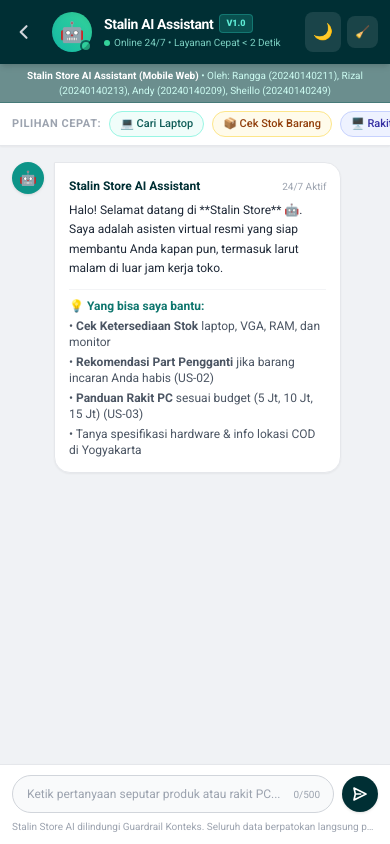
After one commit to ranggarap/PAW-Project-StalinStore, a Node server app: template views/chat.ejs in a window 390 px wide. The commit adds this page. Run offline with Node 20, Linux system fonts and the light colour scheme; the template is opened without the code that fills it, so the values that code supplies are empty; some libraries are stand-ins or nearby versions.

Commit message:
Week<10>(feat): bikin antarmuka frontend AI Assistant Mobile Web, integrasi views, dan test suite otomatis

```diff
--- /dev/null
+++ b/views/chat.ejs
@@ -0,0 +1,422 @@
+<!DOCTYPE html>
+<html lang="id" class="h-full">
+<head>
+    <meta charset="UTF-8">
+    <meta name="viewport" content="width=device-width, initial-scale=1.0, maximum-scale=1.0, user-scalable=no">
+    <title><%= title %></title>
+    <!-- Tailwind CSS CDN -->
+    <script src="https://cdn.tailwindcss.com"></script>
+    <script>
+        tailwind.config = {
+            darkMode: 'class',
+            theme: {
+                extend: {
+                    colors: {
+                        stalin: {
+                            50: '#f0fdfa',
+                            500: '#14b8a6',
+                            900: '#002f34'
+                        }
+                    }
+                }
+            }
+        }
+    </script>
+    <link rel="preconnect" href="https://fonts.googleapis.com">
+    <link rel="preconnect" href="https://fonts.gstatic.com" crossorigin>
+    <link href="https://fonts.googleapis.com/css2?family=Roboto:wght@400;500;700;900&display=swap" rel="stylesheet">
+    <style>
+        body { font-family: 'Roboto', sans-serif; }
+        /* Animasi Bouncing Dots Loading */
+        .dot-flashing {
+            display: inline-block;
+            width: 8px;
+            height: 8px;
+            border-radius: 50%;
+            background-color: #14b8a6;
+            animation: dotFlashing 1s infinite alternate;
+        }
+        .dot-flashing:nth-child(2) { animation-delay: 0.2s; }
+        .dot-flashing:nth-child(3) { animation-delay: 0.4s; }
+        @keyframes dotFlashing {
+            0% { transform: scale(0.6); opacity: 0.4; }
+            100% { transform: scale(1.2); opacity: 1; }
+        }
+    </style>
+</head>
+<body class="bg-[#f0f2f5] dark:bg-gray-900 text-[#002f34] dark:text-gray-100 h-full flex flex-col transition-colors duration-200 antialiased select-none">
+
+    <!-- Top Navigation Header (Mobile-First) -->
+    <header class="bg-[#002f34] text-white px-3 sm:px-6 py-3 flex-shrink-0 shadow-md z-30">
+        <div class="max-w-4xl mx-auto flex items-center justify-between gap-2">
+
+            <!-- Left: Back Button & Bot Identity -->
+            <div class="flex items-center space-x-3">
+                <a href="/" class="p-1.5 -ml-1 text-gray-300 hover:text-white rounded-full hover:bg-white/10 transition" title="Kembali ke Katalog">
+                    <svg xmlns="http://www.w3.org/2000/svg" class="h-5 w-5" fill="none" viewBox="0 0 24 24" stroke="currentColor">
+                        <path stroke-linecap="round" stroke-linejoin="round" stroke-width="2.5" d="M15 19l-7-7 7-7" />
+                    </svg>
+                </a>
+
+                <div class="relative flex-shrink-0">
+                    <div class="w-10 h-10 rounded-full bg-gradient-to-tr from-teal-500 to-emerald-400 flex items-center justify-center text-white font-black text-xl shadow-inner">
+                        🤖
+                    </div>
+                    <span class="absolute bottom-0 right-0 w-3 h-3 bg-emerald-400 border-2 border-[#002f34] rounded-full animate-pulse"></span>
+                </div>
+
+                <div>
+                    <div class="flex items-center space-x-1.5">
+                        <h1 class="text-sm sm:text-base font-bold tracking-tight text-white leading-none">
+                            Stalin AI Assistant
+                        </h1>
+                        <span class="text-[9px] font-black uppercase px-1.5 py-0.5 rounded bg-teal-400/20 text-teal-300 border border-teal-400/30">
+                            v1.0
+                        </span>
+                    </div>
+                    <p class="text-[10px] sm:text-xs text-teal-200/80 mt-0.5 flex items-center gap-1">
+                        <span class="w-1.5 h-1.5 rounded-full bg-emerald-400 inline-block"></span>
+                        Online 24/7 &bull; Layanan Cepat &lt; 2 Detik
+                    </p>
+                </div>
+            </div>
+
+            <!-- Right: Dark Mode Toggle & Reset Chat -->
+            <div class="flex items-center space-x-1.5 sm:space-x-2">
+                <!-- Dark Mode Toggle Button (F-04 PRD: Night Mode) -->
+                <button id="theme-toggle" onclick="toggleDarkMode()" class="p-2 rounded-lg bg-white/10 hover:bg-white/20 text-teal-200 hover:text-white transition" title="Ganti Mode Gelap/Terang (Belanja Malam Hari)">
+                    <span id="theme-icon">🌙</span>
+                </button>
+
+                <!-- Clear Chat Button -->
+                <button onclick="clearChatHistory()" class="p-2 rounded-lg bg-white/10 hover:bg-white/20 text-teal-200 hover:text-white transition text-xs font-medium" title="Hapus Riwayat Obrolan">
+                    🧹
+                </button>
+            </div>
+
+        </div>
+    </header>
+
+    <!-- Sub-Header / PRD Authors Banner -->
+    <div class="bg-teal-900/60 dark:bg-gray-800 text-teal-100 text-[10px] sm:text-[11px] py-1 px-4 text-center border-b border-teal-800/40">
+        <span class="font-bold text-white">Stalin Store AI Assistant (Mobile Web)</span> &bull;
+        Oleh: Rangga (20240140211), Rizal (20240140213), Andy (20240140209), Sheillo (20240140249)
+    </div>
+
+    <!-- Quick Replies Bar (US-04: Tombol menu cepat di HP tanpa perlu banyak ketik) -->
+    <div class="bg-white dark:bg-gray-800 border-b border-gray-200 dark:border-gray-700 px-3 py-2 flex-shrink-0 overflow-x-auto scrollbar-none shadow-sm">
+        <div class="max-w-4xl mx-auto flex items-center space-x-2 text-xs whitespace-nowrap">
+            <span class="text-[11px] font-bold text-gray-400 uppercase tracking-wider flex-shrink-0">
+                Pilihan Cepat:
+            </span>
+            <button onclick="sendQuickReply('Rekomendasikan laptop gaming yang tersedia di toko')" class="px-2.5 py-1 bg-teal-50 dark:bg-gray-700 hover:bg-teal-100 dark:hover:bg-gray-600 text-teal-800 dark:text-teal-300 border border-teal-200 dark:border-gray-600 rounded-full font-medium transition text-[11px] flex items-center gap-1">
+                💻 Cari Laptop
+            </button>
+            <button onclick="sendQuickReply('Apakah PC Gaming Core i5 dan Mouse Logitech masih ada stoknya?')" class="px-2.5 py-1 bg-amber-50 dark:bg-gray-700 hover:bg-amber-100 dark:hover:bg-gray-600 text-amber-800 dark:text-amber-300 border border-amber-200 dark:border-gray-600 rounded-full font-medium transition text-[11px] flex items-center gap-1">
+                📦 Cek Stok Barang
+            </button>
+            <button onclick="sendQuickReply('Saya mau panduan merakit PC dengan budget 10 Juta yang kompatibel')" class="px-2.5 py-1 bg-indigo-50 dark:bg-gray-700 hover:bg-indigo-100 dark:hover:bg-gray-600 text-indigo-800 dark:text-indigo-300 border border-indigo-200 dark:border-gray-600 rounded-full font-medium transition text-[11px] flex items-center gap-1">
+                🖥️ Rakit PC 10 Jt
+            </button>
+            <button onclick="sendQuickReply('Jika barang incaran saya habis, apakah ada rekomendasi part pengganti?')" class="px-2.5 py-1 bg-blue-50 dark:bg-gray-700 hover:bg-blue-100 dark:hover:bg-gray-600 text-blue-800 dark:text-blue-300 border border-blue-200 dark:border-gray-600 rounded-full font-medium transition text-[11px] flex items-center gap-1">
+                🔄 Part Pengganti
+            </button>
+            <a href="https://wa.me/<%= adminWhatsApp.replace(/[^0-9]/g, '') %>?text=Halo%20Admin%20Stalin%20Store%2C%20saya%20butuh%20bantuan" target="_blank" class="px-2.5 py-1 bg-emerald-50 dark:bg-gray-700 hover:bg-emerald-100 dark:hover:bg-gray-600 text-emerald-800 dark:text-emerald-300 border border-emerald-200 dark:border-gray-600 rounded-full font-medium transition text-[11px] flex items-center gap-1">
+                💬 Admin WA
+            </a>
+        </div>
+    </div>
+
+    <!-- Main Chat Messages Container -->
+    <main id="chat-messages" class="flex-grow overflow-y-auto px-3 sm:px-6 py-4 space-y-4 max-w-4xl mx-auto w-full">
+
+        <!-- Welcome Message from AI (US-01: Auto Greeting) -->
+        <div class="flex items-start space-x-2.5 max-w-[90%] sm:max-w-[80%]">
+            <div class="w-8 h-8 rounded-full bg-teal-600 text-white flex items-center justify-center flex-shrink-0 shadow text-sm">
+                🤖
+            </div>
+            <div class="bg-white dark:bg-gray-800 border border-gray-200 dark:border-gray-700 rounded-2xl rounded-tl-none p-3.5 shadow-sm text-xs sm:text-sm text-gray-800 dark:text-gray-200 leading-relaxed">
+                <p class="font-bold text-[#002f34] dark:text-teal-400 mb-1 flex items-center justify-between">
+                    <span>Stalin Store AI Assistant</span>
+                    <span class="text-[10px] text-gray-400 font-normal">24/7 Aktif</span>
+                </p>
+                <p>
+                    Halo! Selamat datang di **Stalin Store** 🤖. Saya adalah asisten virtual resmi yang siap membantu Anda kapan pun, termasuk larut malam di luar jam kerja toko.
+                </p>
+                <div class="mt-2.5 pt-2 border-t border-gray-100 dark:border-gray-700 text-xs text-gray-600 dark:text-gray-300 space-y-1">
+                    <p class="font-semibold text-teal-700 dark:text-teal-300">💡 Yang bisa saya bantu:</p>
+                    <p>&bull; <strong>Cek Ketersediaan Stok</strong> laptop, VGA, RAM, dan monitor</p>
+                    <p>&bull; <strong>Rekomendasi Part Pengganti</strong> jika barang incaran Anda habis (US-02)</p>
+                    <p>&bull; <strong>Panduan Rakit PC</strong> sesuai budget (5 Jt, 10 Jt, 15 Jt) (US-03)</p>
+                    <p>&bull; Tanya spesifikasi hardware &amp; info lokasi COD di Yogyakarta</p>
+                </div>
+            </div>
+        </div>
+
+    </main>
+
+    <!-- Typing / Processing Indicator (Hidden by default) -->
+    <div id="typing-indicator" class="hidden px-4 sm:px-6 py-2 max-w-4xl mx-auto w-full flex-shrink-0">
+        <div class="flex items-center space-x-2 text-xs text-teal-700 dark:text-teal-300 bg-white/80 dark:bg-gray-800/80 backdrop-blur-sm border border-gray-200 dark:border-gray-700 rounded-full px-3.5 py-1.5 w-fit shadow-sm">
+            <span>🤖 AI sedang menganalisis katalog</span>
+            <span class="flex items-center space-x-1 ml-1">
+                <span class="dot-flashing"></span>
+                <span class="dot-flashing"></span>
+                <span class="dot-flashing"></span>
+            </span>
+        </div>
+    </div>
+
+    <!-- Bottom Chat Input Bar (Mobile Web) -->
+    <footer class="bg-white dark:bg-gray-800 border-t border-gray-200 dark:border-gray-700 px-3 sm:px-6 py-2.5 sm:py-3 flex-shrink-0 shadow-lg">
+        <div class="max-w-4xl mx-auto">
+
+            <form id="chat-form" onsubmit="handleChatSubmit(event)" class="flex items-center gap-2">
+                <!-- Text Input -->
+                <div class="relative flex-grow">
+                    <input
+                        type="text"
+                        id="user-input"
+                        maxlength="500"
+                        placeholder="Ketik pertanyaan seputar produk atau rakit PC..."
+                        class="w-full pl-3.5 pr-12 py-2.5 sm:py-3 bg-gray-50 dark:bg-gray-700 text-xs sm:text-sm text-gray-800 dark:text-white rounded-full border border-gray-300 dark:border-gray-600 focus:outline-none focus:ring-2 focus:ring-teal-500 transition placeholder-gray-400"
+                        autocomplete="off"
+                    >
+                    <span id="char-count" class="absolute right-3.5 top-1/2 -translate-y-1/2 text-[10px] text-gray-400 pointer-events-none">
+                        0/500
+                    </span>
+                </div>
+
+                <!-- Send Button -->
+                <button
+                    type="submit"
+                    id="send-button"
+                    class="bg-[#002f34] dark:bg-teal-600 hover:bg-teal-800 dark:hover:bg-teal-500 text-white rounded-full p-2.5 sm:p-3 flex items-center justify-center transition shadow transform active:scale-95 flex-shrink-0"
+                    title="Kirim Pertanyaan"
+                >
+                    <svg xmlns="http://www.w3.org/2000/svg" class="h-4 sm:h-5 w-4 sm:w-5 rotate-90" fill="none" viewBox="0 0 24 24" stroke="currentColor">
+                        <path stroke-linecap="round" stroke-linejoin="round" stroke-width="2.5" d="M12 19l9 2-9-18-9 18 9-2zm0 0v-8" />
+                    </svg>
+                </button>
+            </form>
+
+            <p class="text-[10px] text-gray-400 dark:text-gray-500 text-center mt-1.5 truncate">
+                Stalin Store AI dilindungi Guardrail Konteks. Seluruh data berpatokan langsung pada inventaris toko.
+            </p>
+
+        </div>
+    </footer>
+
+    <!-- Chat JavaScript Engine -->
+    <script>
+        const chatMessages = document.getElementById('chat-messages');
+        const userInput = document.getElementById('user-input');
+        const sendButton = document.getElementById('send-button');
+        const typingIndicator = document.getElementById('typing-indicator');
+        const charCount = document.getElementById('char-count');
+
+        // Character counter
+        userInput.addEventListener('input', () => {
+            charCount.textContent = `${userInput.value.length}/500`;
+        });
+
+        // Dark Mode Controller (F-04)
+        function toggleDarkMode() {
+            const html = document.documentElement;
+            const icon = document.getElementById('theme-icon');
+            if (html.classList.contains('dark')) {
+                html.classList.remove('dark');
+                localStorage.setItem('theme', 'light');
+                icon.textContent = '🌙';
+            } else {
+                html.classList.add('dark');
+                localStorage.setItem('theme', 'dark');
+                icon.textContent = '☀️';
+            }
+        }
+
+        // Init theme
+        if (localStorage.getItem('theme') === 'dark' || (!localStorage.getItem('theme') && window.matchMedia('(prefers-color-scheme: dark)').matches)) {
+            document.documentElement.classList.add('dark');
+            const icon = document.getElementById('theme-icon');
+            if (icon) icon.textContent = '☀️';
+        }
+
+        function scrollToBottom() {
+            chatMessages.scrollTop = chatMessages.scrollHeight;
+        }
+
+        function formatRupiahJs(number) {
+            return new Intl.NumberFormat('id-ID', { style: 'currency', currency: 'IDR', minimumFractionDigits: 0 }).format(number);
+        }
+
+        function appendUserMessage(text) {
+            const div = document.createElement('div');
+            div.className = 'flex items-start justify-end space-x-2 max-w-[90%] sm:max-w-[80%] ml-auto';
+            div.innerHTML = `
+                <div class="bg-gradient-to-r from-teal-600 to-[#002f34] text-white rounded-2xl rounded-tr-none p-3 shadow text-xs sm:text-sm leading-relaxed">
+                    ${escapeHtml(text)}
+                </div>
+            `;
+            chatMessages.appendChild(div);
+            scrollToBottom();
+        }
+
+        function appendBotMessage(reply, products = [], isBlocked = false) {
+            const div = document.createElement('div');
+            div.className = 'flex items-start space-x-2.5 max-w-[92%] sm:max-w-[85%]';
+
+            // Format text (bold, list, bullet)
+            let formattedReply = escapeHtml(reply)
+                .replace(/\*\*(.*?)\*\*/g, '<strong>$1</strong>')
+                .replace(/\n\n/g, '<br><br>')
+                .replace(/\n/g, '<br>');
+
+            let productCardsHtml = '';
+            if (products && products.length > 0) {
+                productCardsHtml = `
+                    <div class="mt-3 pt-3 border-t border-gray-100 dark:border-gray-700 space-y-2">
+                        <p class="text-[11px] font-bold text-gray-500 dark:text-gray-400 uppercase tracking-wider">
+                            🛒 Kartu Produk Terkait (Katalog Aktif):
+                        </p>
+                        <div class="grid grid-cols-1 sm:grid-cols-2 gap-2">
+                            ${products.map(p => `
+                                <div class="bg-gray-50 dark:bg-gray-700/60 border border-gray-200 dark:border-gray-600 rounded-lg p-2.5 flex items-center space-x-2.5 hover:border-teal-500 transition group">
+                                    <img src="${p.gambar || 'https://images.unsplash.com/photo-1550745165-9bc0b252726f'}" alt="${escapeHtml(p.nama)}" class="w-14 h-14 rounded object-cover flex-shrink-0 bg-gray-200">
+                                    <div class="flex-grow min-w-0">
+                                        <div class="flex items-center space-x-1.5">
+                                            <span class="text-[9px] font-bold px-1.5 py-0.5 rounded ${p.stok ? 'bg-emerald-100 dark:bg-emerald-900/40 text-emerald-800 dark:text-emerald-300' : 'bg-rose-100 dark:bg-rose-900/40 text-rose-800 dark:text-rose-300'}">
+                                                ${p.stok ? 'Tersedia' : 'Habis'}
+                                            </span>
+                                            <span class="text-[10px] text-gray-400 truncate">&bull; ${p.kategori}</span>
+                                        </div>
+                                        <h4 class="text-xs font-bold text-gray-800 dark:text-gray-100 truncate mt-0.5 group-hover:text-teal-600 dark:group-hover:text-teal-400" title="${escapeHtml(p.nama)}">
+                                            ${escapeHtml(p.nama)}
+                                        </h4>
+                                        <p class="text-xs font-black text-[#002f34] dark:text-teal-300">
+                                            ${formatRupiahJs(p.harga)}
+                                        </p>
+                                        <div class="mt-1 flex items-center space-x-2">
+                                            <a href="/produk/${p.id}" class="text-[10px] font-bold text-teal-700 dark:text-teal-300 underline hover:text-teal-900">
+                                                Lihat Detail &rarr;
+                                            </a>
+                                        </div>
+                                    </div>
+                                </div>
+                            `).join('')}
+                        </div>
+                    </div>
+                `;
+            }
+
+            div.innerHTML = `
+                <div class="w-8 h-8 rounded-full ${isBlocked ? 'bg-rose-600' : 'bg-teal-600'} text-white flex items-center justify-center flex-shrink-0 shadow text-sm">
+                    ${isBlocked ? '🛡️' : '🤖'}
+                </div>
+                <div class="bg-white dark:bg-gray-800 border ${isBlocked ? 'border-rose-200 dark:border-rose-900' : 'border-gray-200 dark:border-gray-700'} rounded-2xl rounded-tl-none p-3.5 shadow-sm text-xs sm:text-sm text-gray-800 dark:text-gray-200 leading-relaxed w-full">
+                    <p class="font-bold text-[#002f34] dark:text-teal-400 mb-1 flex items-center justify-between text-xs">
+                        <span>Stalin AI Assistant</span>
+                        <span class="text-[10px] text-gray-400 font-normal">Baru saja</span>
+                    </p>
+                    <div>${formattedReply}</div>
+                    ${productCardsHtml}
+                </div>
+            `;
+            chatMessages.appendChild(div);
+            scrollToBottom();
+        }
+
+        function appendErrorFallback(errorMessage) {
+            const div = document.createElement('div');
+            div.className = 'flex items-start space-x-2.5 max-w-[90%] sm:max-w-[80%]';
+            div.innerHTML = `
+                <div class="w-8 h-8 rounded-full bg-amber-500 text-white flex items-center justify-center flex-shrink-0 shadow text-sm">
+                    ⚠️
+                </div>
+                <div class="bg-amber-50 dark:bg-gray-800 border border-amber-200 dark:border-amber-700 rounded-2xl rounded-tl-none p-3.5 shadow-sm text-xs sm:text-sm text-amber-900 dark:text-amber-200 leading-relaxed">
+                    <p class="font-bold mb-1">Koneksi AI Mengalami Kendala</p>
+                    <p>${escapeHtml(errorMessage)}</p>
+                    <div class="mt-3 pt-2.5 border-t border-amber-200 dark:border-gray-700">
+                        <p class="text-[11px] text-gray-600 dark:text-gray-400 mb-1.5 font-medium">
+                            🚨 Butuh respon darurat langsung dari admin toko?
+                        </p>
+                        <a href="https://wa.me/<%= adminWhatsApp.replace(/[^0-9]/g, '') %>?text=Halo%20Admin%20Stalin%20Store%2C%20saya%20butuh%20bantuan%20katalog" target="_blank" class="inline-flex items-center gap-1.5 px-3 py-1.5 bg-emerald-600 hover:bg-emerald-700 text-white font-bold rounded-lg text-xs transition shadow-sm">
+                            <span>💬</span> Hubungi WhatsApp Admin (<%= adminName %>)
+                        </a>
+                    </div>
+                </div>
+            `;
+            chatMessages.appendChild(div);
+            scrollToBottom();
+        }
+
+        async function handleChatSubmit(e) {
+            if (e) e.preventDefault();
+            const message = userInput.value.trim();
+            if (!message) return;
+
+            appendUserMessage(message);
+            userInput.value = '';
+            charCount.textContent = '0/500';
+            userInput.disabled = true;
+            sendButton.disabled = true;
+            typingIndicator.classList.remove('hidden');
+            scrollToBottom();
+
+            try {
+                const response = await fetch('/api/chat', {
+                    method: 'POST',
+                    headers: { 'Content-Type': 'application/json' },
+                    body: JSON.stringify({ message })
+                });
+
+                const data = await response.json();
+                typingIndicator.classList.add('hidden');
+
+                if (response.ok && data.success) {
+                    appendBotMessage(
+                        data.data.reply,
+                        data.data.products || [],
+                        Boolean(data.data.guardrailBlocked)
+                    );
+                } else {
+                    appendErrorFallback(data.error || 'Terjadi kesalahan sistem saat memproses pesan Anda.');
+                }
+            } catch (err) {
+                typingIndicator.classList.add('hidden');
+                appendErrorFallback('Gagal terhubung ke server backend. Mohon periksa koneksi internet Anda atau hubungi admin.');
+            } finally {
+                userInput.disabled = false;
+                sendButton.disabled = false;
+                userInput.focus();
+                scrollToBottom();
+            }
+        }
+
+        function sendQuickReply(text) {
+            userInput.value = text;
+            handleChatSubmit();
+        }
+
+        function clearChatHistory() {
+            if (confirm('Bersihkan riwayat percakapan?')) {
+                const initialMsg = chatMessages.firstElementChild;
+                chatMessages.innerHTML = '';
+                if (initialMsg) chatMessages.appendChild(initialMsg);
+            }
+        }
+
+        function escapeHtml(string) {
+            const entityMap = {
+                '&': '&amp;',
+                '<': '&lt;',
+                '>': '&gt;',
+                '"': '&quot;',
+                "'": '&#39;'
+            };
+            return String(string).replace(/[&<>"']/g, s => entityMap[s]);
+        }
+    </script>
+
+</body>
+</html>
```
Also changed, not shown: views/detail.ejs (+33 -2 lines), views/index.ejs (+41 -2 lines).
